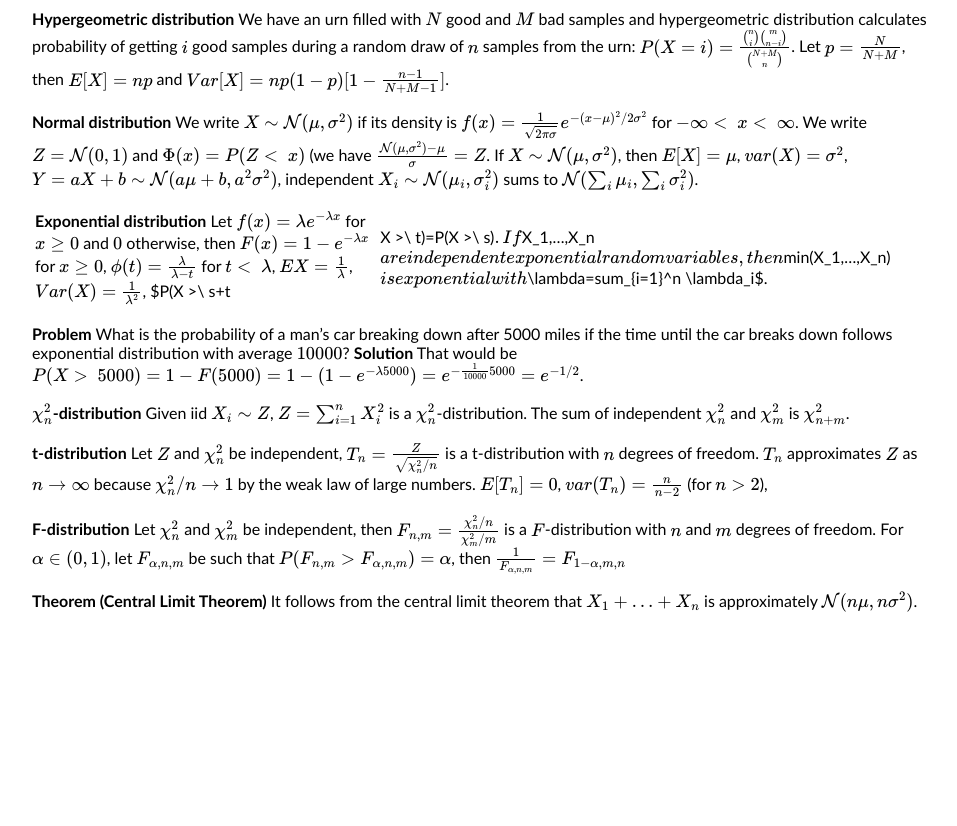
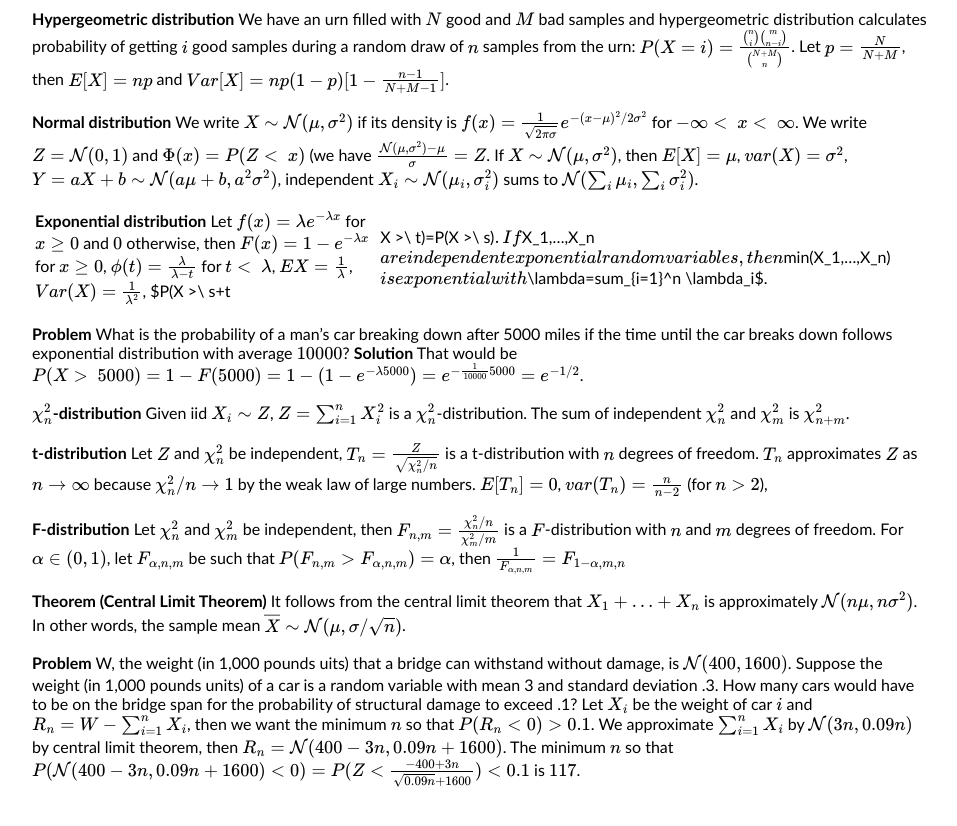
Before and after one commit to henryzhang11/questions-I-have, a Jekyll site: the page built from _posts/2023-08-20-probability-theory-review.md, in a window 1280 px wide and 900 px high, scrolled down 3578 px. Shown: the top 826 px of the window, without its empty margins (160-1117 px from the left). Built offline with Jekyll 4.4.1, drawn with Linux system fonts in a browser that asks for light colours; formulas are drawn with MathJax 3; before the commit the page ends 4302 px from its top, so only the background shows below that.

Commit message:
Update 2023-08-20-probability-theory-review.md

```diff
--- a/_posts/2023-08-20-probability-theory-review.md
+++ b/_posts/2023-08-20-probability-theory-review.md
@@ -108,4 +108,7 @@ __solution:__ Consider the following state space $(7,7),7,12,s$ with $(7,7)$ sta
 
 **F-distribution** Let $\chi_n^2$ and $\chi_m^2$ be independent, then $F_{n,m}=\frac{\chi_n^2/n}{\chi_m^2/m}$ is a $F$-distribution with $n$ and $m$ degrees of freedom. For $\alpha\in(0,1)$, let $F_{\alpha,n,m}$ be such that $P(F_{n,m}>F_{\alpha,n,m})=\alpha$, then $\frac{1}{F_{\alpha,n,m}}=F_{1-\alpha,m,n}$
 
-**Theorem (Central Limit Theorem)** It follows from the central limit theorem that $X_1+...+X_n$ is approximately $\mathcal{N}(n\mu, n\sigma^2)$.
+**Theorem (Central Limit Theorem)** It follows from the central limit theorem that $X_1+...+X_n$ is approximately $\mathcal{N}(n\mu, n\sigma^2)$. In other words, the sample mean $\overline{X}\sim\mathcal{N}(\mu,\sigma/\sqrt{n})$.
+
+**Problem** W, the weight (in 1,000 pounds uits) that a bridge can withstand without damage, is $\mathcal{N}(400,1600)$. Suppose the weight (in 1,000 pounds units) of a car is a random variable with mean 3 and standard deviation .3. How many cars would have to be on the bridge span for the probability of structural damage to exceed .1?
+Let $X_i$ be the weight of car $i$ and $R_n=W-\sum_{i=1}^n X_i$, then we want the minimum $n$ so that $P(R_n<0)>0.1$. We approximate $\sum_{i=1}^n X_i$ by $\mathcal{N}(3n, 0.09n)$ by central limit theorem, then $R_n=\mathcal{N}(400-3n, 0.09n+1600)$. The minimum $n$ so that $P(\mathcal{N}(400-3n,0.09n+1600)<0)=P(Z<\frac{-400+3n}{\sqrt{0.09n}+1600})<0.1$ is $117$.
```
